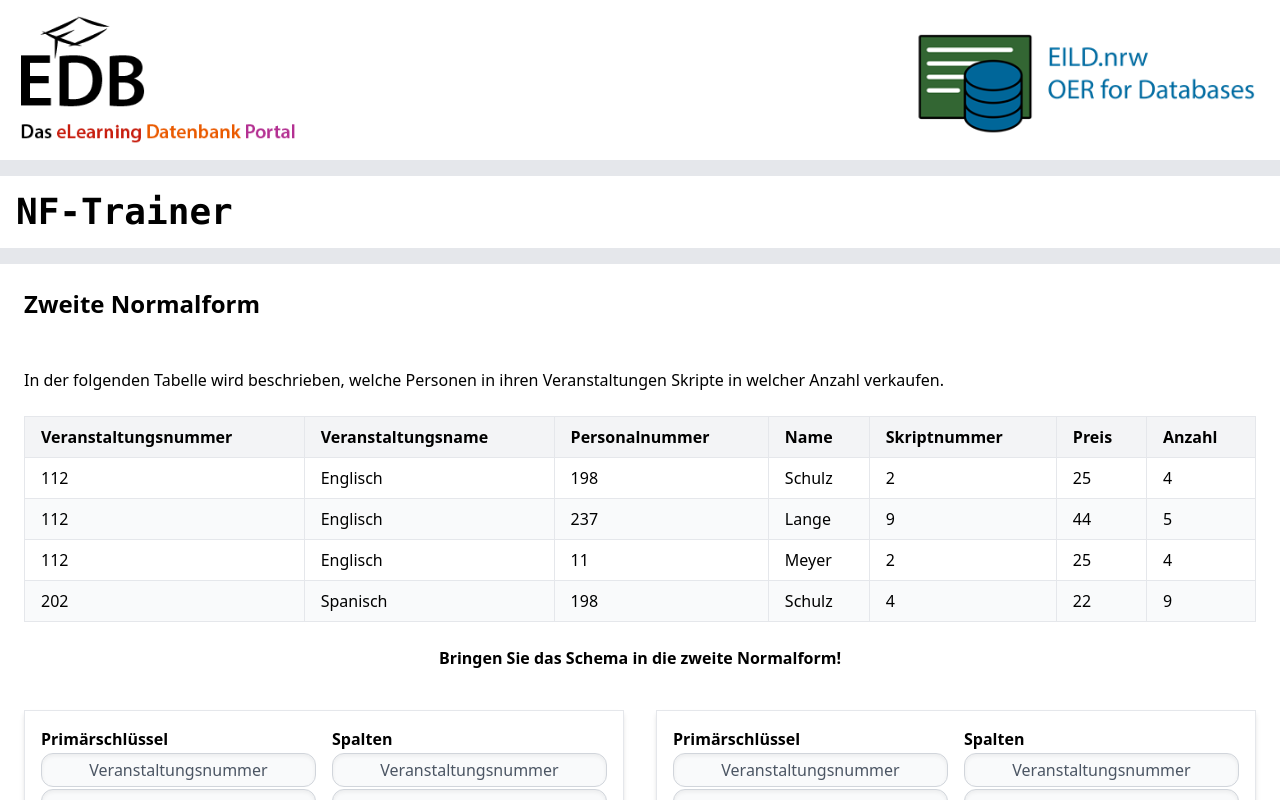
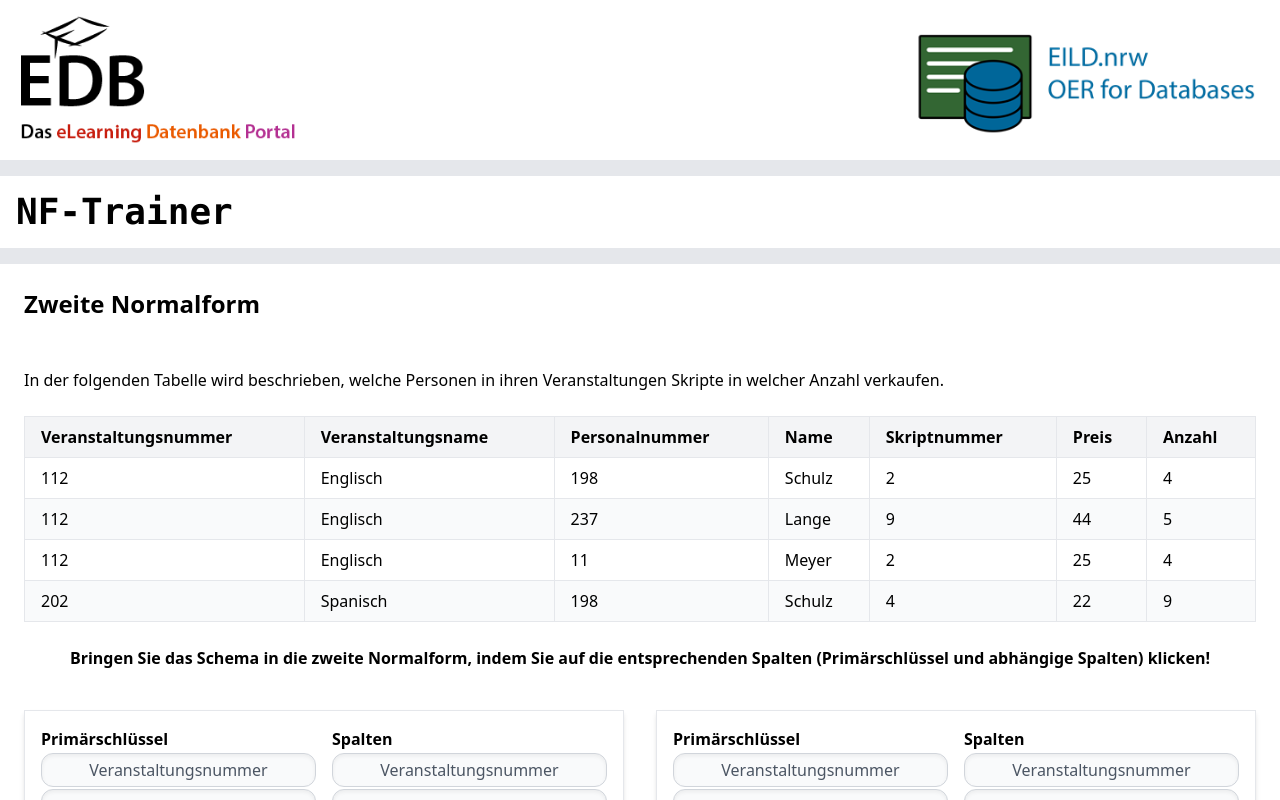
Before and after one commit to orca-nrw/nf-trainer, a React (Create React App) app: page /#/tasks/1/secondNormalForm in a window 1280 px wide. Shown: the top 800 px of the page. Built offline with nearby package versions, Linux system fonts and the light colour scheme.

Commit message:
Updated task-text

```diff
--- a/src/Pages/FunctionalDependencies.tsx
+++ b/src/Pages/FunctionalDependencies.tsx
@@ -37,7 +37,7 @@ export default function FunctionalDependencies () {
       <TrainerHeader>Funktionale Abhängigkeiten</TrainerHeader>
       <TrainerTaskDescription>{task.description}</TrainerTaskDescription>
       <Table tableData={task.tableData}/>
-      <TrainerSubtaskDescription>Bestimmen Sie alle funktionalen Abhängigkeiten!</TrainerSubtaskDescription>
+      <TrainerSubtaskDescription>Bestimmen Sie alle funktionalen Abhängigkeiten, indem Sie auf die entsprechenden Spalten (Primärschlüssel und abhängige Spalten) klicken!</TrainerSubtaskDescription>
       <AssociationResponseHandler keys={taskKeys} associationsSolutions={functionalDependencies} responseHandler={handleResponse} />
       <SampleSolution >
         {functionalDependencies.map((dependency, index) => {
--- a/src/Pages/SecondNormalForm.tsx
+++ b/src/Pages/SecondNormalForm.tsx
@@ -43,7 +43,7 @@ export default function SecondNormalForm () {
       <TrainerHeader>Zweite Normalform</TrainerHeader>
       <TrainerTaskDescription>{task.description}</TrainerTaskDescription>
       <Table tableData={task.tableData} />
-      <TrainerSubtaskDescription>Bringen Sie das Schema in die zweite Normalform!</TrainerSubtaskDescription>
+      <TrainerSubtaskDescription>Bringen Sie das Schema in die zweite Normalform, indem Sie auf die entsprechenden Spalten (Primärschlüssel und abhängige Spalten) klicken!</TrainerSubtaskDescription>
       <AssociationResponseHandler keys={taskKeys} associationsSolutions={associations} responseHandler={handleResponse} />
       <HintContainer functionalDependencies={task.functionalDependencies} primaryKeys={task.primaryKeys} />
       <SampleSolution >
--- a/src/Pages/ThirdNormalForm.tsx
+++ b/src/Pages/ThirdNormalForm.tsx
@@ -43,7 +43,7 @@ export default function ThirdNormalForm () {
       <TrainerHeader>Dritte Normalform</TrainerHeader>
       <TrainerTaskDescription>{task.description}</TrainerTaskDescription>
       <TableGrid gridData={task.secondFormTableData} />
-      <TrainerSubtaskDescription>Bringen Sie das Schema in die dritte Normalform!</TrainerSubtaskDescription>
+      <TrainerSubtaskDescription>Bringen Sie das Schema in die dritte Normalform, indem Sie auf die entsprechenden Spalten (Primärschlüssel und abhängige Spalten) klicken!!</TrainerSubtaskDescription>
       <AssociationResponseHandler keys={taskKeys} associationsSolutions={associations} responseHandler={handleResponse} />
       <HintContainer functionalDependencies={task.functionalDependencies} primaryKeys={task.primaryKeys} />
       <SampleSolution >
```
